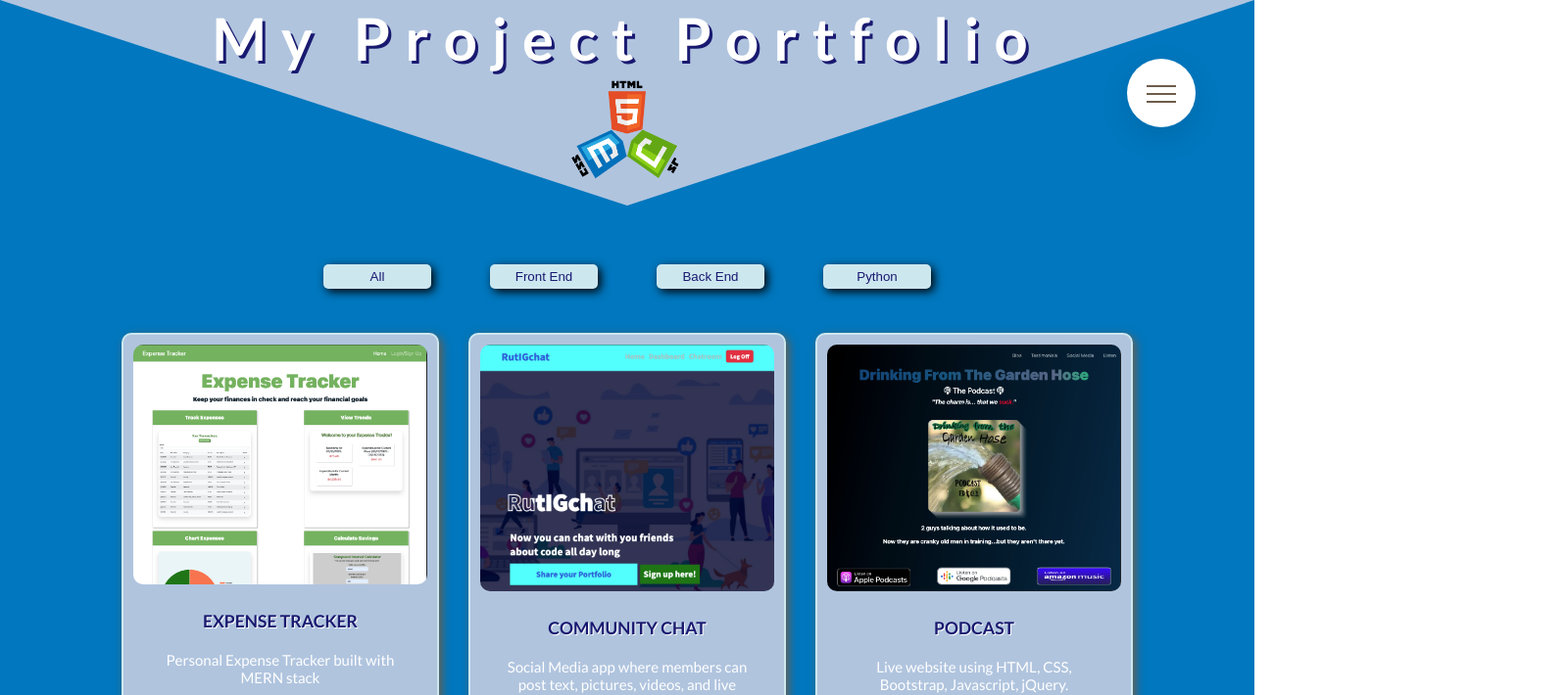
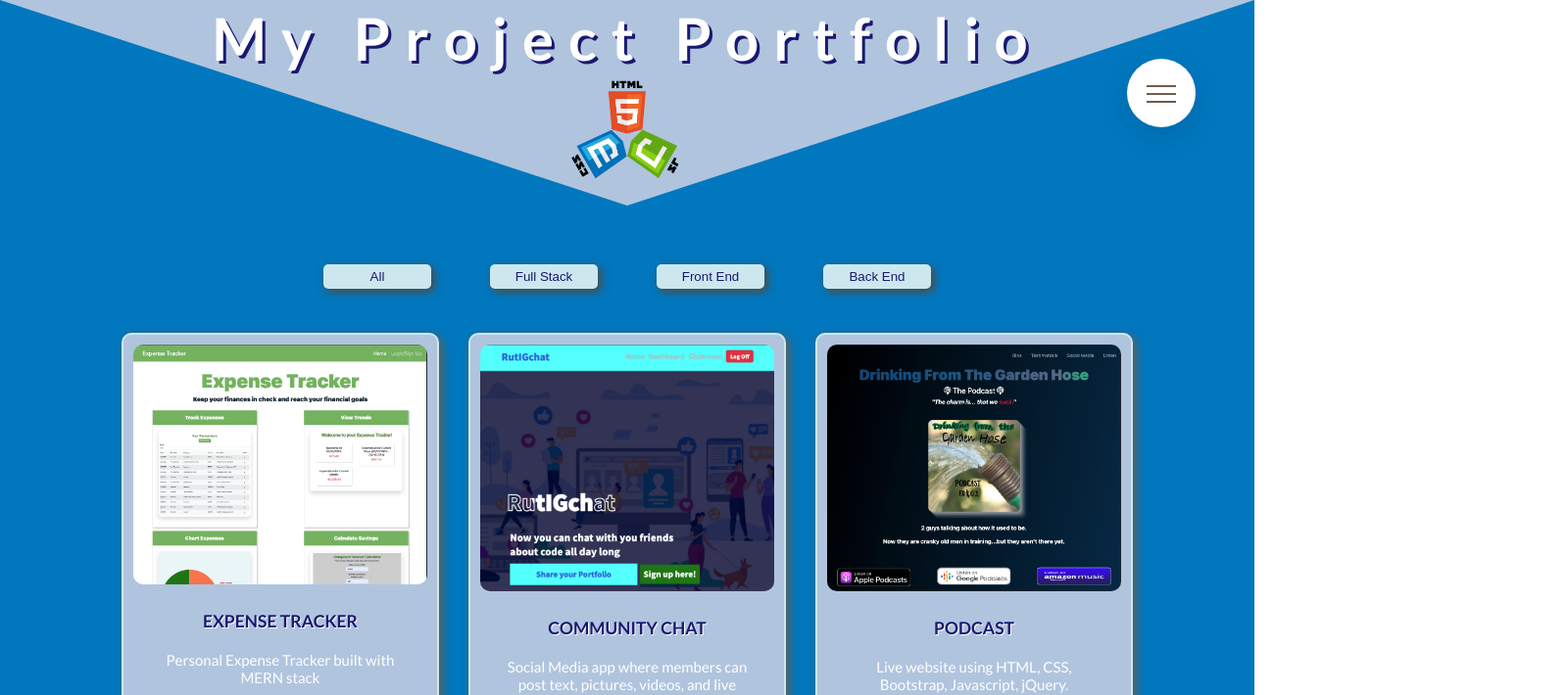
Before and after one commit to BillStephens2022/my_portfolio, a React (Create React App) app: page /portfolio in a window 1280 px wide. Shown: the top 710 px of the page at 98% size, 1600 px wide, since content can reach past the window. Built offline with nearby package versions, Linux system fonts and the light colour scheme.

Commit message:
added a category to each project and added functionality to show projects by category using React state

```diff
--- a/src/css/style.css
+++ b/src/css/style.css
@@ -319,7 +319,7 @@ html {
       color: midnightblue;
       border: none;
       border-radius: .5rem;
-      box-shadow: 3px 3px 1rem #000; }
+      box-shadow: 3px 3px 1rem #54483A; }
 
 .projects {
   width: 100vw;
--- a/src/data/projects.js
+++ b/src/data/projects.js
@@ -3,6 +3,7 @@ export const projects = [
       id: 1,
       title: "Expense Tracker",
       desc: "Personal Expense Tracker built with MERN stack",
+      category: "Full Stack",
       image1: 'expense1.png',
       image2: 'expense2.png',
       image3: 'expense3.png',
@@ -15,6 +16,7 @@ export const projects = [
       id: 2,
       title: "Community Chat",
       desc: "Social Media app where members can post text, pictures, videos, and live chat with others",
+      category: "Full Stack",
       image1: 'chat1.png',
       image2: 'chat2.png',
       image3: 'chat3.png',
@@ -27,6 +29,7 @@ export const projects = [
       id: 3,
       title: "Podcast",
       desc: "Live website using HTML, CSS, Bootstrap, Javascript, jQuery. Includes animations, sound clips, testimonial carousel, and embedded social media.",
+      category: "Front End",
       image1: 'podcast1.png',
       image2: 'podcast2.png',
       image3: 'podcast3.png',
@@ -39,6 +42,7 @@ export const projects = [
       id: 4,
       title: "Resume",
       desc: "Sample resume using Bootstrap",
+      category: "Front End",
       image1: 'resume1.png',
       image2: "",
       image3: "",
@@ -51,6 +55,7 @@ export const projects = [
       id: 5,
       title: "Restaurant",
       desc: "Sample restaurant website using React including image card carousels",
+      category: "Front End",
       image1: 'restaurant1.png',
       image2: 'restaurant2.png',
       image3: 'restaurant3.png',
@@ -63,6 +68,7 @@ export const projects = [
       id: 6,
       title: "Tech Blog",
       desc: "Tech Blog is a blog where users can create blog posts and comment on others posts.",
+      category: "Full Stack",
       image1: 'techblog1.png',
       image2: 'techblog2.png',
       image3: 'techblog3.png',
@@ -75,6 +81,7 @@ export const projects = [
       id: 7,
       title: "Billboard Top 10",
       desc: "This is a website that will pull in Top 10 Billboard songs from any date. Developed using Node.js and EJS templating.",
+      category: "Front End",
       image1: 'billboard1.png',
       image2: 'billboard2.png',
       image3: "",
@@ -87,6 +94,7 @@ export const projects = [
       id: 8,
       title: "Vacation Planner",
       desc: "Group collaboration using APIs which provides Airbnb lodging, Ticketmaster events, and local breweries .",
+      category: "Front End",
       image1: 'vacation1.png',
       image2: 'vacation2.png',
       image3: 'vacation3.png',
@@ -99,6 +107,7 @@ export const projects = [
       id: 9,
       title: "Weather Dashboard",
       desc: "Get current weather & 5 day forecast for cities of your choice",
+      category: "Front End",
       image1: 'weather1.png',
       image2: "",
       image3: "",
@@ -111,6 +120,7 @@ export const projects = [
       id: 10,
       title: "Quiz Game",
       desc: "Sample Quiz Game with 5 coding questions",
+      category: "Front End",
       image1: 'quiz1.png',
       image2: 'quiz2.png',
       image3: "",
@@ -123,6 +133,7 @@ export const projects = [
       id: 11,
       title: "Word Guess",
       desc: "Word Guess game with scoreboard",
+      category: "Front End",
       image1: 'wordguess.png',
       image2: "",
       image3: "",
@@ -135,6 +146,7 @@ export const projects = [
       id: 12,
       title: "Rock Paper Scissors",
       desc: "Rock Paper Scissors game",
+      category: "Front End",
       image1: 'RockPaperScissors.png',
       image2: "",
       image3: "",
@@ -147,6 +159,7 @@ export const projects = [
       id: 13,
       title: "Work Day Scheduler",
       desc: "Daily Scheduler where you can save appointments, events, etc.",
+      category: "Front End",
       image1: 'scheduler1.png',
       image2: "",
       image3: "",
@@ -159,6 +172,7 @@ export const projects = [
       id: 14,
       title: "Password Generator",
       desc: "Generate a Password depending on user requirements",
+      category: "Front End",
       image1: 'password2.png',
       image2: "",
       image3: "",
@@ -171,6 +185,7 @@ export const projects = [
       id: 15,
       title: "Book Search Engine - MERN stack",
       desc: "Refactored App from RESTful API to MERN Stack. User can signup/login and save books under their profile using Google Books API.",
+      category: "Full Stack",
       image1: 'googleBooks.png',
       image2: "",
       image3: "",
@@ -183,6 +198,7 @@ export const projects = [
       id: 16,
       title: "Trillo",
       desc: "Travel site built using advanced CSS/SCSS with animations",
+      category: "Front End",
       image1: 'trillo.png',
       image2: "",
       image3: "",
@@ -195,6 +211,7 @@ export const projects = [
       id: 17,
       title: "Natours",
       desc: "Nature Tour booking site built using advanced CSS/SCSS with animations",
+      category: "Front End",
       image1: 'natours.png',
       image2: "",
       image3: "",
@@ -207,6 +224,7 @@ export const projects = [
       id: 18,
       title: "Nexter",
       desc: "Real Estate site built using advanced CSS/SCSS",
+      category: "Front End",
       image1: 'nexter1.png',
       image2: 'nexter2.png',
       image3: 'nexter3.png',
@@ -219,6 +237,7 @@ export const projects = [
       id: 19,
       title: "Emojipedia",
       desc: "Emojipedia is a REACT app which displays cards with the emoji along with the description/definition.",
+      category: "Front End",
       image1: 'emojipedia.png',
       image2: "",
       image3: "",
@@ -231,6 +250,7 @@ export const projects = [
       id: 20,
       title: "README Generator",
       desc: "Generates a README.md file after responding to questions in the command line",
+      category: "Front End",
       image1: 'readme.png',
       image2: "",
       image3: "",
@@ -243,6 +263,7 @@ export const projects = [
       id: 21,
       title: "Team Profile Generator",
       desc: "Generates Team Profile page after entering team details in the command line",
+      category: "Front End",
       image1: 'teamProfile.png',
       image2: "",
       image3: "",
@@ -255,6 +276,7 @@ export const projects = [
       id: 22,
       title: "Note Taker",
       desc: "App where you can create, save, and delete notes utilizing Node.js",
+      category: "Full Stack",
       image1: 'noteTaker.png',
       image2: "",
       image3: "",
@@ -267,6 +289,7 @@ export const projects = [
       id: 23,
       title: "Employee Tracker",
       desc: "Employee database app utilizing Node.js, npm Inquirer package and mySQL",
+      category: "Full Stack",
       image1: 'employeeTracker.png',
       image2: "",
       image3: "",
@@ -279,6 +302,7 @@ export const projects = [
       id: 24,
       title: "E-Commerce Back End",
       desc: "Sample E-commerce back end using Node, Express, MySQL, Sequelize",
+      category: "Back End",
       image1: 'ecommerce.png',
       image2: "",
       image3: "",
@@ -292,6 +316,7 @@ export const projects = [
       id: 25,
       title: "Social Network API",
       desc: "Back end for a social network where users can sign up, add friends, and post thoughts and reactions.",
+      category: "Back End",
       image1: 'socialNetwork.png',
       image2: "",
       image3: "",
--- a/src/pages/Portfolio.js
+++ b/src/pages/Portfolio.js
@@ -1,4 +1,4 @@
-import React from 'react';
+import React, {useState} from 'react';
 import ProjectCard from '../components/ProjectCard';
 import { projects } from '../data/projects';
 import "../css/style.css";
@@ -6,6 +6,13 @@ import "../css/style.css";
 // Portfolio Page displaying ProjectCard components
 
 function Portfolio() {
+
+  const [content, setContent] = useState("All");
+
+  const handleButtonClick = (value) => {
+    setContent(value)
+  }
+
     return (
         <div className="portfolio">
         <div className="portfolio__hero">
@@ -13,14 +20,16 @@ function Portfolio() {
             <img className="portfolio__hero-logo" src="../../images/webdev.png" alt="web dev logo"/>
         </div>
         <div classname="portfolio__buttons">
-        <button className="portfolio__buttons--btn">All</button>
-        <button className="portfolio__buttons--btn">Front End</button>
-        <button className="portfolio__buttons--btn">Back End</button>
-        <button className="portfolio__buttons--btn">Python</button>
+            <button className="portfolio__buttons--btn" onClick={() => handleButtonClick('All')}>All</button>
+            <button className="portfolio__buttons--btn" onClick={() => handleButtonClick('Full Stack')}>Full Stack</button>
+            <button className="portfolio__buttons--btn" onClick={() => handleButtonClick('Front End')}>Front End</button>
+            <button className="portfolio__buttons--btn" onClick={() => handleButtonClick('Back End')}>Back End</button>
         </div>
         <div className="projects">
-        {projects.map((project) => (
-          <ProjectCard project={project} key={project.id}/>
+        {projects
+          .filter((project) => content === 'All' || project.category === content)
+          .map((project) => (
+            <ProjectCard project={project} key={project.id} />
           ))}
         </div>
         </div>
--- a/src/sass/_portfolio.scss
+++ b/src/sass/_portfolio.scss
@@ -44,7 +44,7 @@
         color: $color-blue-dark;
         border: none;
         border-radius: .5rem;
-        box-shadow: 3px 3px 1rem $color-black;
+        box-shadow: 3px 3px 1rem $color-grey-dark-1;
     }
   }
 }
```
Lines whose indentation alone changed are shown as unchanged.
